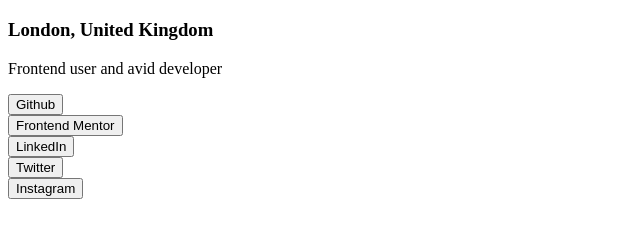
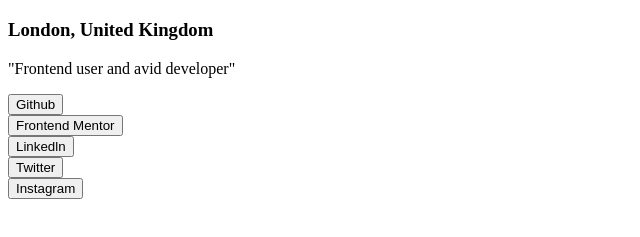
Before and after one commit to E-PAO/Task1, a plain HTML site: page index.html in a window 1280 px wide. Shown: the part 249-486 px from the top of the page, 0-640 px from the left. Drawn offline with Linux system fonts and the light colour scheme.

Commit message:
Update index.html

```diff
--- a/index.html
+++ b/index.html
@@ -23,14 +23,15 @@
               <h3>London, United Kingdom</h3>
 
              <!-- User's Bio -->
-              <p>Frontend user and avid developer</p>
+              <p>"Frontend user and avid developer"</p>
 
              <!-- Social Links  -->
-              <div><button>Github</button></div>
-              <div></div><button>Frontend Mentor</button></div>
-              <div><button>LinkedIn</button></div>
-              <div><button>Twitter</button></div>
-              <div><button>Instagram</button></div>
+              <div class = "str">
+              <button style="display: block;">Github</button>
+              <button style="display: block;">Frontend Mentor</button>
+              <button style="display: block;">Linkedln</button>
+              <button style="display: block;">Twitter</button>
+              <button style="display: block;">Instagram</button>
          </section>
       </main>
 
```
